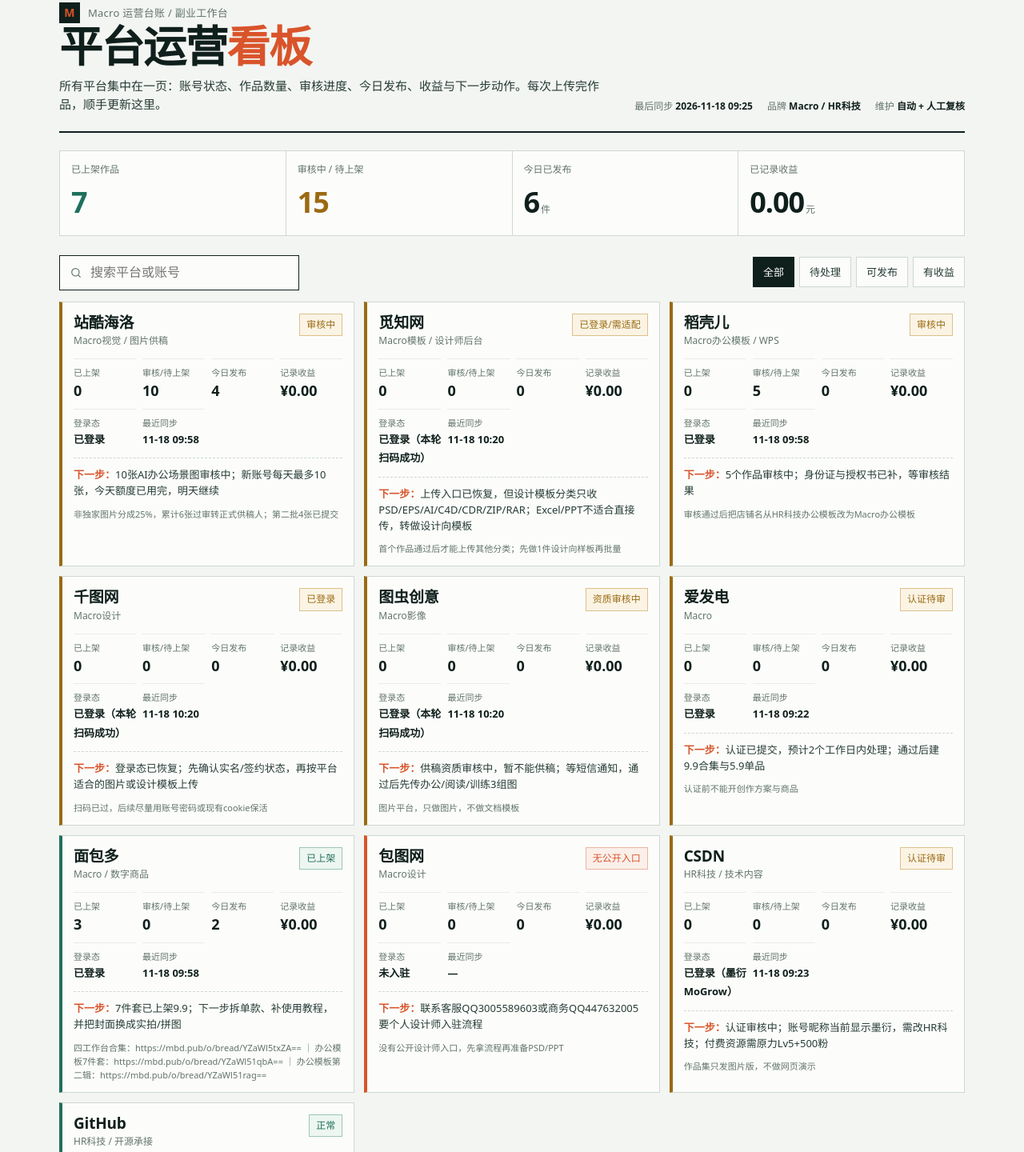
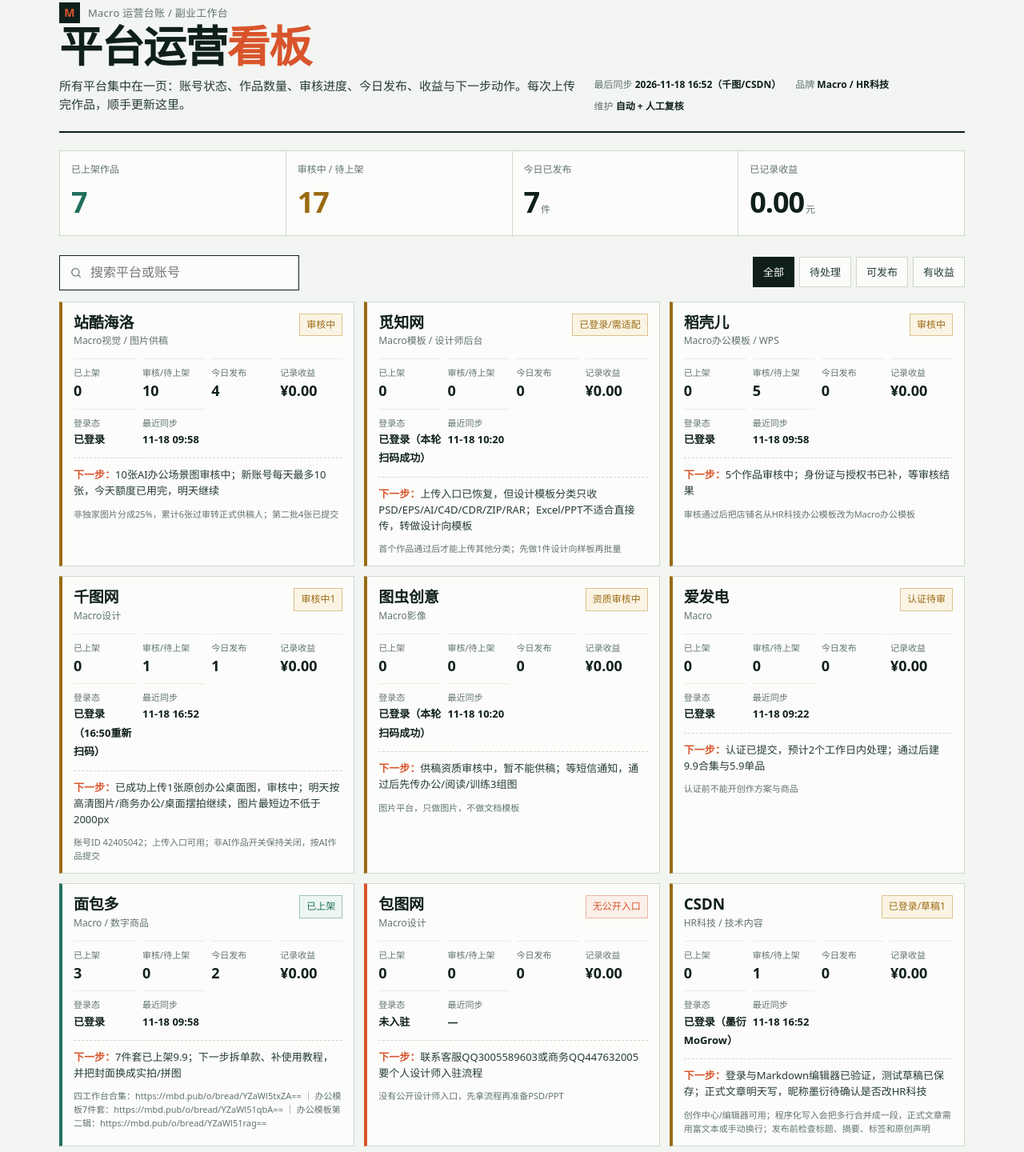
Before and after one commit to 253631672/macro-ops-ledger, a plain HTML site: page index.html in a window 1280 px wide. Shown: the part 43-1483 px from the top of the page at 80% size. Drawn offline with Linux system fonts and the light colour scheme.

Commit message:
回填千图审核中1与CSDN草稿实测

```diff
--- a/index.html
+++ b/index.html
@@ -135,7 +135,7 @@ h1 span{color:var(--accent)}
       <p class="sub">所有平台集中在一页：账号状态、作品数量、审核进度、今日发布、收益与下一步动作。每次上传完作品，顺手更新这里。</p>
     </div>
     <div class="meta">
-      <span>最后同步 <strong id="syncTime">2026-11-18 09:25</strong></span>
+      <span>最后同步 <strong id="syncTime">2026-11-18 16:52（千图/CSDN）</strong></span>
       <span>品牌 <strong>Macro / HR科技</strong></span>
       <span>维护 <strong>自动 + 人工复核</strong></span>
     </div>
@@ -176,7 +176,7 @@ h1 span{color:var(--accent)}
     <p><b>登录态原则。</b>所有平台固定在当前云浏览器里登录，不换设备、不并发登录；每周至少访问一次后台保活。需要扫码时只在这里扫码。</p>
     <p><b>不返工原则。</b>已提交审核的作品不重复上传；被驳回的记原因后改一次再提交。平台政策变化时先改流程，再补作品。</p>
     <p><b>平台代运营核心规则。</b>运营前先学平台受众、内容形态、流量规则、活动规则和竞品；先检查并接入Skill/MCP/CLI/工作流再动工；每天查活动、热点、供需和认证入口，能参加的就参加；需要用户登录、实名、签约、认证、收款的待办持续提醒，直到用户回复。</p>
-    <p><b>待用户处理。</b>暂无必须由你操作的事项；等待平台审核：站酷海洛、稻壳儿、图虫供稿资质、爱发电创作者认证。若千图后台仍提示实名或签约，需要你扫码处理；包图网个人设计师入口需联系客服开通。</p>
+    <p><b>待用户处理。</b>千图已入驻并成功上传1张，等审核；CSDN已登录，昵称仍为墨衍，是否改成HR科技需要你确认。等待审核：站酷海洛、稻壳儿、图虫供稿资质、爱发电创作者认证。包图网个人设计师入口需联系客服开通。</p>
   </section>
 </main>
 
@@ -204,11 +204,11 @@ const DATA = [
     note:"审核通过后把店铺名从HR科技办公模板改为Macro办公模板"
   },
   {
-    name:"千图网", alias:"Macro设计", tone:"wait", badge:"已登录", badgeTone:"wait",
-    live:0, pending:0, today:0, revenue:0,
-    login:"已登录（本轮扫码成功）", lastSync:"11-18 10:20",
-    next:"登录态已恢复；先确认实名/签约状态，再按平台适合的图片或设计模板上传",
-    note:"扫码已过，后续尽量用账号密码或现有cookie保活"
+    name:"千图网", alias:"Macro设计", tone:"wait", badge:"审核中1", badgeTone:"wait",
+    live:0, pending:1, today:1, revenue:0,
+    login:"已登录（16:50重新扫码）", lastSync:"11-18 16:52",
+    next:"已成功上传1张原创办公桌面图，审核中；明天按高清图片/商务办公/桌面摆拍继续，图片最短边不低于2000px",
+    note:"账号ID 42405042；上传入口可用；非AI作品开关保持关闭，按AI作品提交"
   },
   {
     name:"图虫创意", alias:"Macro影像", tone:"wait", badge:"资质审核中", badgeTone:"wait",
@@ -239,11 +239,11 @@ const DATA = [
     note:"没有公开设计师入口，先拿流程再准备PSD/PPT"
   },
   {
-    name:"CSDN", alias:"HR科技 / 技术内容", tone:"wait", badge:"认证待审", badgeTone:"wait",
-    live:0, pending:0, today:0, revenue:0,
-    login:"已登录（墨衍 MoGrow）", lastSync:"11-18 09:23",
-    next:"认证审核中；账号昵称当前显示墨衍，需改HR科技；付费资源需原力Lv5+500粉",
-    note:"作品集只发图片版，不做网页演示"
+    name:"CSDN", alias:"HR科技 / 技术内容", tone:"wait", badge:"已登录/草稿1", badgeTone:"wait",
+    live:0, pending:1, today:0, revenue:0,
+    login:"已登录（墨衍 MoGrow）", lastSync:"11-18 16:52",
+    next:"登录与Markdown编辑器已验证，测试草稿已保存；正式文章明天写，昵称墨衍待确认是否改HR科技",
+    note:"创作中心/编辑器可用；程序化写入会把多行合并成一段，正式文章需用富文本或手动换行；发布前检查标题、摘要、标签和原创声明"
   },
   {
     name:"GitHub", alias:"HR科技 / 开源承接", tone:"live", badge:"正常", badgeTone:"live",
```
Also changed, not shown: 平台运营看板.html (+12 -12 lines).
